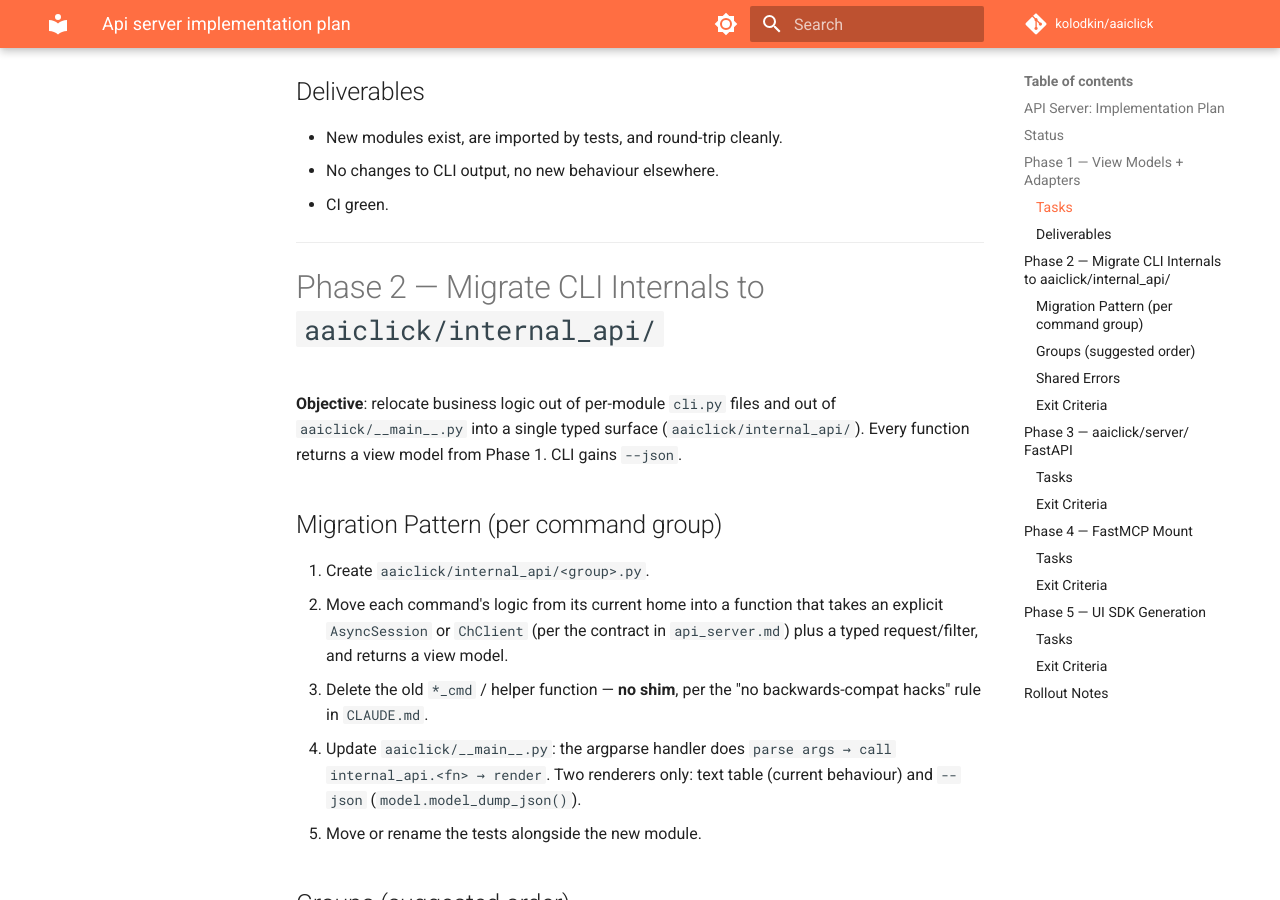
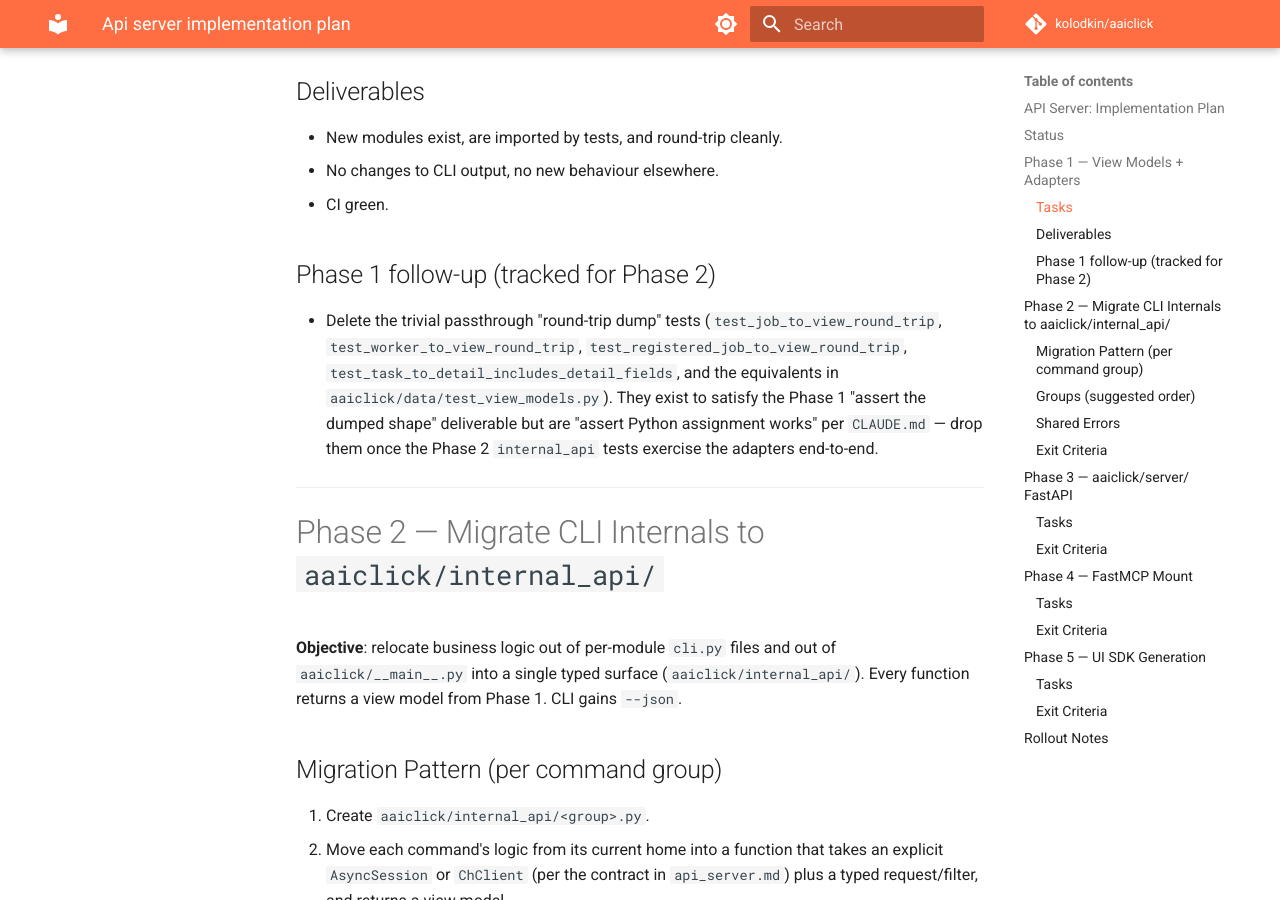
Before and after one commit to kolodkin/aaiclick, an MkDocs documentation site: the page built from docs/api_server_implementation_plan.md, in a window 1280 px wide and 900 px high, scrolled down 1774 px. Built offline with MkDocs 1.6.1 and Material for MkDocs 9.7.7, drawn with Linux system fonts in a browser that asks for light colours; comment, search, counter and statistics services are not loaded.

Commit message:
cleanup: track phase 1 passthrough-test deletion as phase 2 follow-up
The round-trip dump tests (`test_job_to_view_round_trip`,
`test_worker_to_view_round_trip`, `test_registered_job_to_view_round_trip`,
etc.) satisfy the explicit Phase 1 deliverable wording but are trivial
passthrough per CLAUDE.md. Note this in the plan so Phase 2 drops them
once `internal_api` tests exercise the adapters end-to-end.

```diff
--- a/docs/api_server_implementation_plan.md
+++ b/docs/api_server_implementation_plan.md
@@ -55,6 +55,17 @@ Catalogue" — do not restate them here.
 - New modules exist, are imported by tests, and round-trip cleanly.
 - No changes to CLI output, no new behaviour elsewhere.
 - CI green.
+
+## Phase 1 follow-up (tracked for Phase 2)
+
+- Delete the trivial passthrough "round-trip dump" tests
+  (`test_job_to_view_round_trip`, `test_worker_to_view_round_trip`,
+  `test_registered_job_to_view_round_trip`,
+  `test_task_to_detail_includes_detail_fields`,
+  and the equivalents in `aaiclick/data/test_view_models.py`). They exist
+  to satisfy the Phase 1 "assert the dumped shape" deliverable but are
+  "assert Python assignment works" per `CLAUDE.md` — drop them once the
+  Phase 2 `internal_api` tests exercise the adapters end-to-end.
 
 ---
 
```
